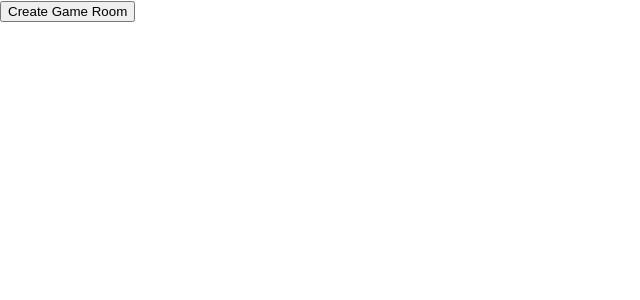
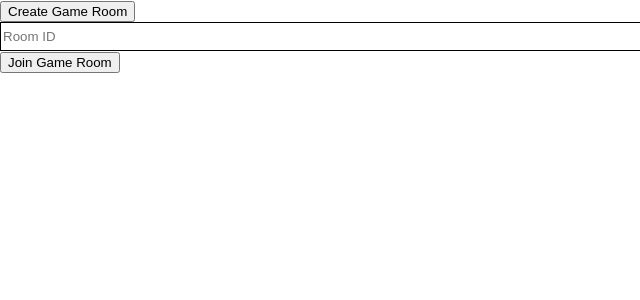
Before and after one commit to yolibernal/spectionary, a React (Create React App) app in the folder frontend/: page / in a window 1280 px wide. Shown: the top 300 px of the page, without its empty margins (0-640 px from the left). Built offline with nearby package versions, Linux system fonts and the light colour scheme.

Commit message:
Make room joinable via room ID

```diff
--- a/frontend/src/components/ChatView.tsx
+++ b/frontend/src/components/ChatView.tsx
@@ -59,6 +59,7 @@ export const ChatView: FunctionComponent<{
     <div className="container">
       <h1>Chat</h1>
       <h2>Your client id: {myClientId} </h2>
+      <h2>Your room id: {roomId} </h2>
       <div className="chat-container">
         <div className="chat">
           {messages.map((message, index) => (
--- a/frontend/src/components/JoinRoomView.tsx
+++ b/frontend/src/components/JoinRoomView.tsx
@@ -1,10 +1,16 @@
 import axios from "axios"
-import React, { Dispatch, FunctionComponent, SetStateAction } from "react"
+import React, {
+  Dispatch,
+  FunctionComponent,
+  SetStateAction,
+  useState,
+} from "react"
 
 export const JoinRoomView: FunctionComponent<{
   clientId: string
   setRoomId: Dispatch<SetStateAction<string | null>>
 }> = ({ clientId, setRoomId }) => {
+  const [joinRoomId, setJoinRoomId] = useState<string | null>(null)
   return (
     <div>
       <button
@@ -21,6 +27,25 @@ export const JoinRoomView: FunctionComponent<{
       >
         Create Game Room
       </button>
+      <input
+        className="input-chat"
+        type="text"
+        placeholder="Room ID"
+        onChange={(e) => setJoinRoomId(e.target.value)}
+        value={joinRoomId || ""}
+      ></input>
+      <button
+        onClick={async () => {
+          const response = await axios.post("http://localhost:8000/join-room", {
+            client_id: clientId,
+            room_id: joinRoomId,
+          })
+          const { room_id } = response.data
+          setRoomId(room_id)
+        }}
+      >
+        Join Game Room
+      </button>
     </div>
   )
 }
```
Also changed, not shown: 1 other file (tests, documents, lock files or other folders).
